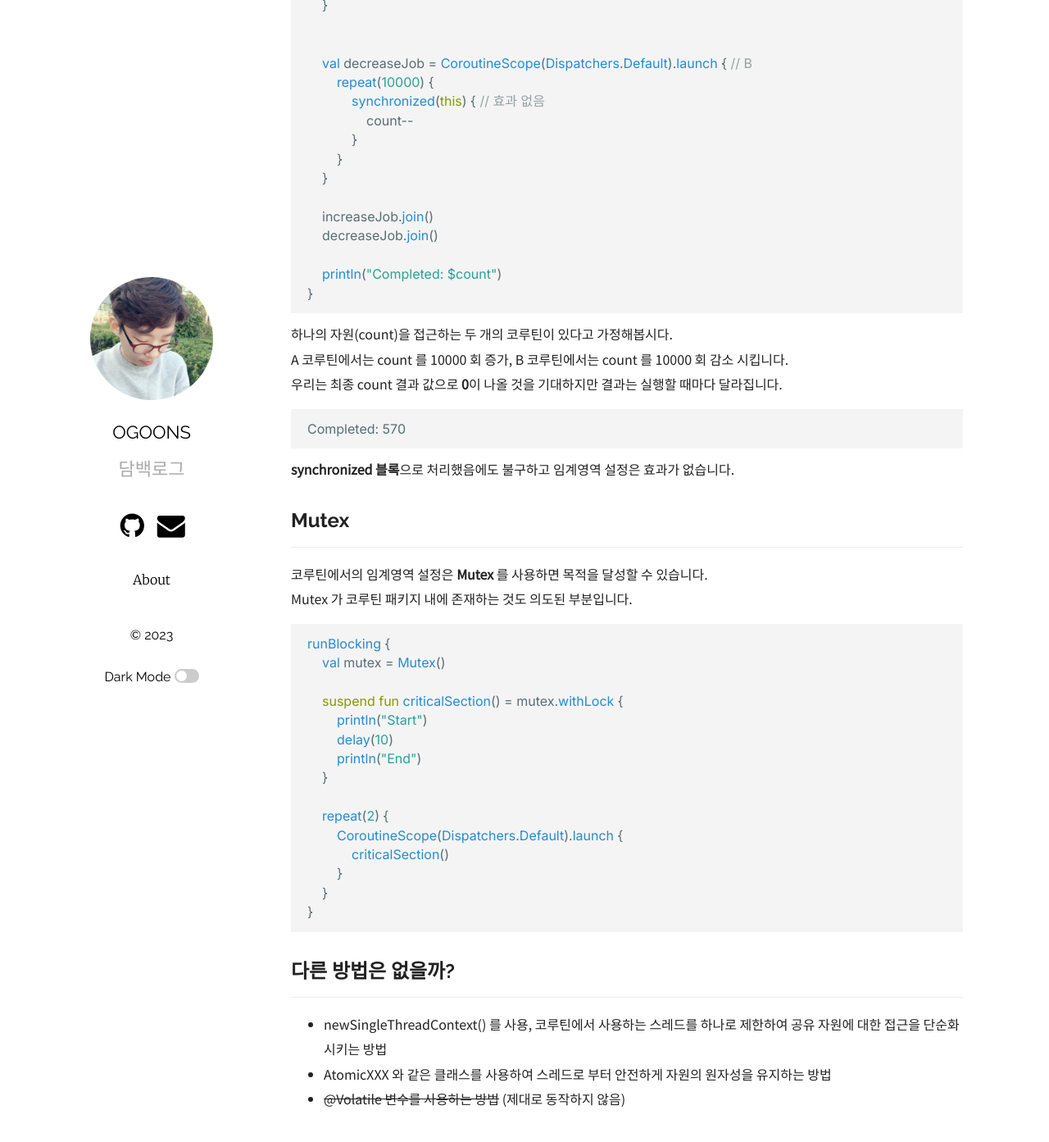
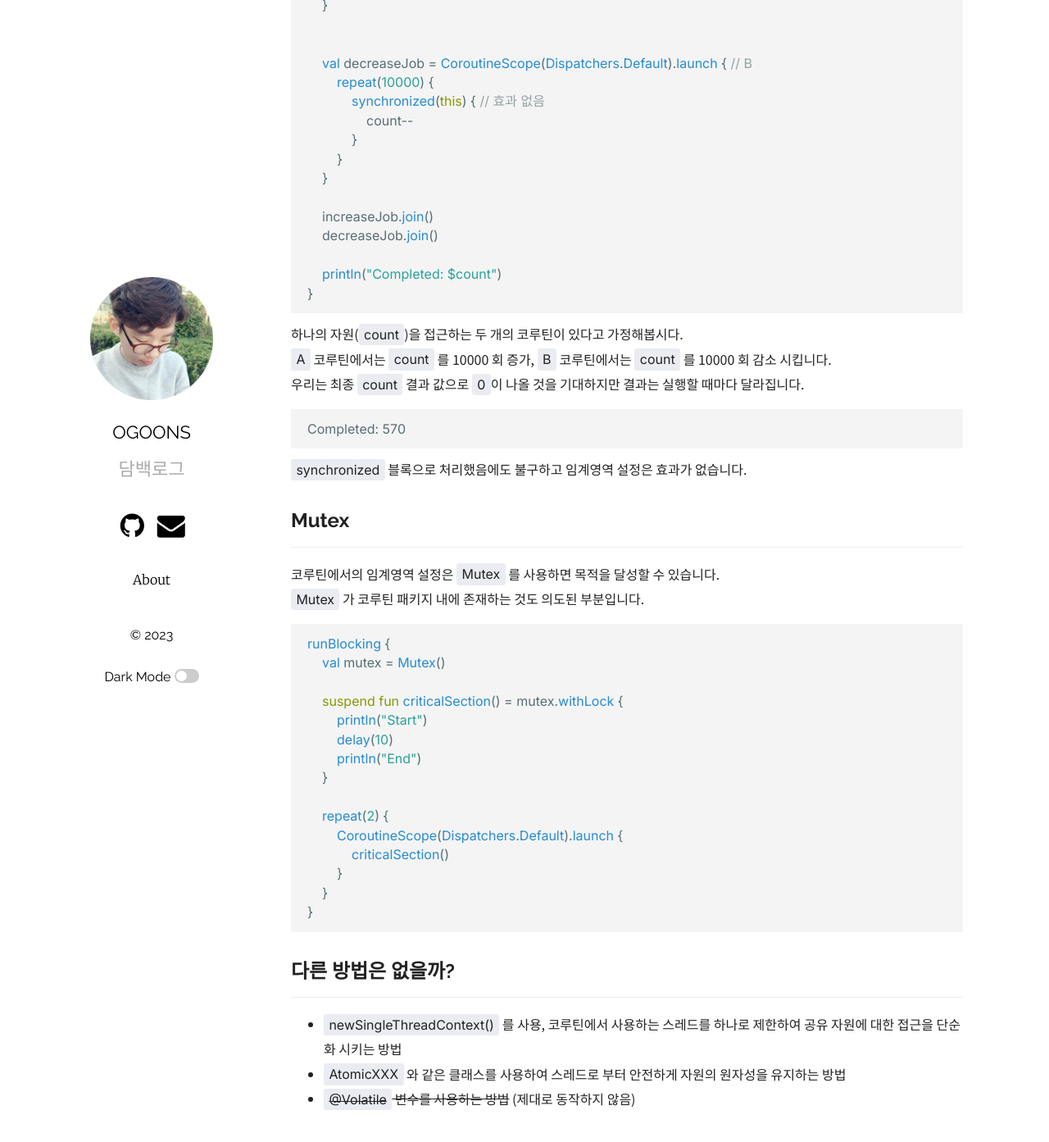
Before and after one commit to ogoons/ogoons.github.io, a Jekyll site: the page built from _posts/2023-05-02-coroutine-concurrency.md, in a window 1280 px wide and 1400 px high, scrolled down 1750 px. Shown: the top 1393 px of the window at 82% size. Built offline with Jekyll 4.4.1, drawn with Linux system fonts in a browser that asks for light colours; comment, search, counter and statistics services are not loaded; some of the changed text lies outside the part shown.

```diff
--- a/_posts/2023-05-02-coroutine-concurrency.md
+++ b/_posts/2023-05-02-coroutine-concurrency.md
@@ -55,7 +55,7 @@ runBlocking {
 }
 ~~~
 
-@Synchronized 어노테이션을 추가한 함수는 suspend 함수로 사용이 금지되어 있어, 코루틴과 호환되지 않음을 직감적으로 알 수 있습니다.
+`@Synchronized` 어노테이션을 추가한 함수는 `suspend` 함수로 사용이 금지되어 있어, 코루틴과 호환되지 않음을 직감적으로 알 수 있습니다.
 
 사실 이렇게 금지해놓은 것은, 일반적인 스레드와는 달리 CPS 작동 방식과 스레드를 잘개 쪼개서 사용하는 코루틴의 특징적인 이유도 있을 것 입니다.
 
@@ -89,20 +89,20 @@ runBlocking {
 }
 ~~~
 
-하나의 자원(count)을 접근하는 두 개의 코루틴이 있다고 가정해봅시다.
-A 코루틴에서는 count 를 10000 회 증가, B 코루틴에서는 count 를 10000 회 감소 시킵니다.
-우리는 최종 count 결과 값으로 **0**이 나올 것을 기대하지만 결과는 실행할 때마다 달라집니다.
+하나의 자원(`count`)을 접근하는 두 개의 코루틴이 있다고 가정해봅시다.
+`A` 코루틴에서는 `count` 를 10000 회 증가, `B` 코루틴에서는 `count` 를 10000 회 감소 시킵니다.
+우리는 최종 `count` 결과 값으로 `0`이 나올 것을 기대하지만 결과는 실행할 때마다 달라집니다.
 
 ~~~
 Completed: 570
 ~~~
 
-**synchronized 블록**으로 처리했음에도 불구하고 임계영역 설정은 효과가 없습니다.
+`synchronized` 블록으로 처리했음에도 불구하고 임계영역 설정은 효과가 없습니다.
 
 ## Mutex
 
-코루틴에서의 임계영역 설정은 **Mutex** 를 사용하면 목적을 달성할 수 있습니다.
-Mutex 가 코루틴 패키지 내에 존재하는 것도 의도된 부분입니다.
+코루틴에서의 임계영역 설정은 `Mutex` 를 사용하면 목적을 달성할 수 있습니다.
+`Mutex` 가 코루틴 패키지 내에 존재하는 것도 의도된 부분입니다.
 
 ~~~kotlin
 runBlocking {
@@ -124,6 +124,6 @@ runBlocking {
 
 ## 다른 방법은 없을까?
 
-- newSingleThreadContext() 를 사용, 코루틴에서 사용하는 스레드를 하나로 제한하여 공유 자원에 대한 접근을 단순화 시키는 방법
-- AtomicXXX 와 같은 클래스를 사용하여 스레드로 부터 안전하게 자원의 원자성을 유지하는 방법
-- ~~@Volatile 변수를 사용하는 방법~~ (제대로 동작하지 않음)
+- `newSingleThreadContext()` 를 사용, 코루틴에서 사용하는 스레드를 하나로 제한하여 공유 자원에 대한 접근을 단순화 시키는 방법
+- `AtomicXXX` 와 같은 클래스를 사용하여 스레드로 부터 안전하게 자원의 원자성을 유지하는 방법
+- ~~`@Volatile` 변수를 사용하는 방법~~ (제대로 동작하지 않음)
```
Also changed, not shown: _posts/2023-06-04-coroutine-sharedflow-stateflow.md (+8 -8 lines), _posts/2023-06-15-coroutine-supervisor-job.md (+6 -6 lines), _posts/2023-07-12-kotlin-collection-functions.md (+10 -10 lines), _posts/2023-07-23-coroutine-coroutine-name.md (+1 -1 lines), _posts/2023-07-25-android-transaction-too-large-exception.md (+6 -6 lines).
